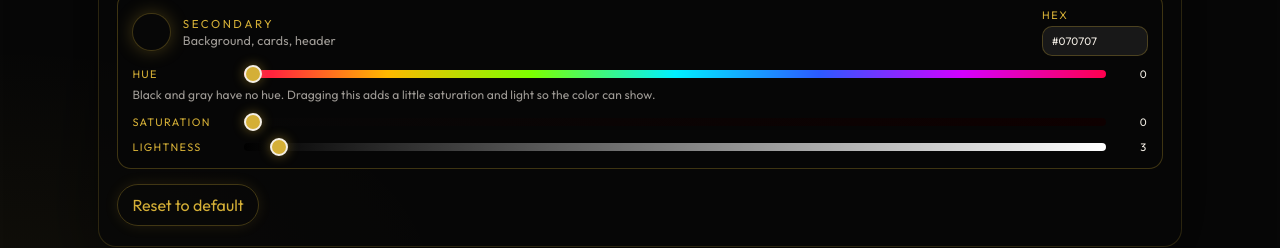
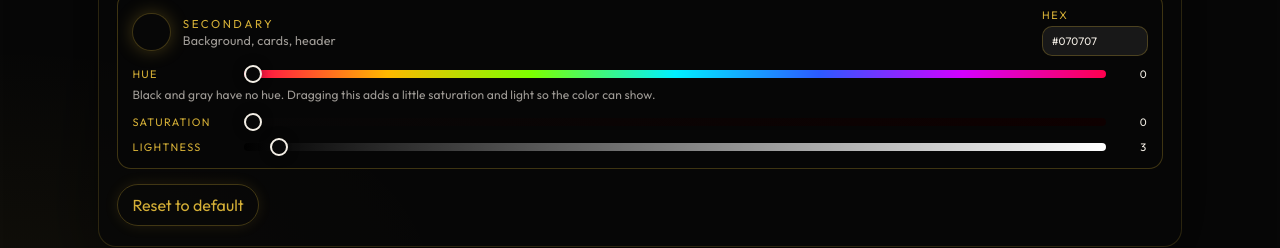
Before and after one commit to TD-GIT-DM/Beauti, a React (Vite) app: page /settings in a window 1280 px wide. Shown: the part 947-1195 px from the top of the page. Built offline with nearby package versions, Linux system fonts and the light colour scheme; no server answers.

Commit message:
Paint palette slider thumbs with each group's own color
Paint each palette ColorSlider thumb with that group's own live color.

```diff
--- a/src/components/ColorSlider.tsx
+++ b/src/components/ColorSlider.tsx
@@ -1,6 +1,7 @@
-import { useEffect, useRef, useState } from "react";
+import { useEffect, useRef, useState, type CSSProperties } from "react";
 import {
   hexToHsl,
+  hexToRgb,
   hslToHex,
   hueIsExpressible,
   normalizeHex,
@@ -60,8 +61,14 @@ export function ColorSlider({
     emit(hex);
   }
 
+  const thumbRgb = hexToRgb(value);
+  const thumbStyle = {
+    "--slider-thumb": value,
+    "--slider-thumb-rgb": `${thumbRgb.r} ${thumbRgb.g} ${thumbRgb.b}`,
+  } as CSSProperties;
+
   return (
-    <div className="color-editor">
+    <div className="color-editor" style={thumbStyle}>
       <div className="color-editor-head">
         <span className="color-swatch" style={{ background: value }} aria-hidden="true" />
         <div>
@@ -93,6 +100,7 @@ export function ColorSlider({
             value={Math.round(hsl.h)}
             onChange={(e) => setHsl({ h: Number(e.target.value) })}
             aria-valuetext={`${Math.round(hsl.h)} degrees`}
+            style={thumbStyle}
           />
           <em>{Math.round(hsl.h)}</em>
         </label>
@@ -113,6 +121,7 @@ export function ColorSlider({
           value={Math.round(hsl.s * 100)}
           onChange={(e) => setHsl({ s: Number(e.target.value) / 100 })}
           style={{
+            ...thumbStyle,
             background: `linear-gradient(90deg, ${hslToHex({ ...hsl, s: 0 })}, ${hslToHex({ ...hsl, s: 1 })})`,
           }}
         />
@@ -129,6 +138,7 @@ export function ColorSlider({
           value={Math.round(hsl.l * 100)}
           onChange={(e) => setHsl({ l: Number(e.target.value) / 100 })}
           style={{
+            ...thumbStyle,
             background: `linear-gradient(90deg, #000, ${hslToHex({ ...hsl, l: 0.5 })}, #fff)`,
           }}
         />
--- a/src/index.css
+++ b/src/index.css
@@ -999,7 +999,7 @@ img {
   border-radius: 999px;
   background: var(--line);
   cursor: pointer;
-  accent-color: var(--gold);
+  accent-color: var(--slider-thumb, var(--gold));
 }
 
 .color-slider.hue-slider {
@@ -1021,18 +1021,18 @@ img {
   width: 18px;
   height: 18px;
   border-radius: 999px;
-  background: var(--gold);
+  background: var(--slider-thumb, var(--gold));
   border: 2px solid var(--ink);
-  box-shadow: 0 0 12px rgb(var(--gold-rgb) / 0.45);
+  box-shadow: 0 0 12px rgb(var(--slider-thumb-rgb, var(--gold-rgb)) / 0.45);
 }
 
 .color-slider::-moz-range-thumb {
   width: 18px;
   height: 18px;
   border-radius: 999px;
-  background: var(--gold);
+  background: var(--slider-thumb, var(--gold));
   border: 2px solid var(--ink);
-  box-shadow: 0 0 12px rgb(var(--gold-rgb) / 0.45);
+  box-shadow: 0 0 12px rgb(var(--slider-thumb-rgb, var(--gold-rgb)) / 0.45);
 }
 
 @media (max-width: 520px) {
```
